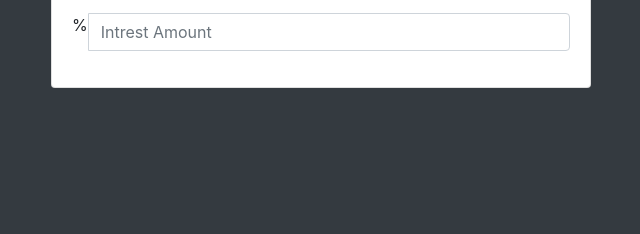
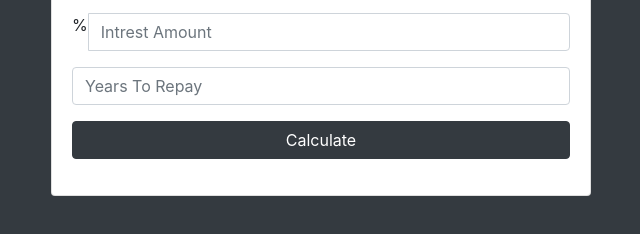
Before and after one commit to av308q/Loan-calculator-, a plain HTML site: page index.html in a window 1280 px wide. Shown: the part 182-416 px from the top of the page, without its empty margins (319-959 px from the left). Drawn offline with nearby package versions, Linux system fonts and the light colour scheme.

Commit message:
added years to pay for form and calculate btn

```diff
--- a/index.html
+++ b/index.html
@@ -32,6 +32,15 @@
                 <input type="number" class="form-control" id="amount" placeholder="Intrest Amount">
               </div>
             </div>
+            <div class="form-group">
+
+
+              <input type="number" class="form-control" id="amount" placeholder="Years To Repay">
+            </div>
+            <div class="form-group">
+              <input type="submit" value="Calculate" class="btn btn-dark
+              btn-block">
+            </div>
           </form>
         </div>
       </div>
```
